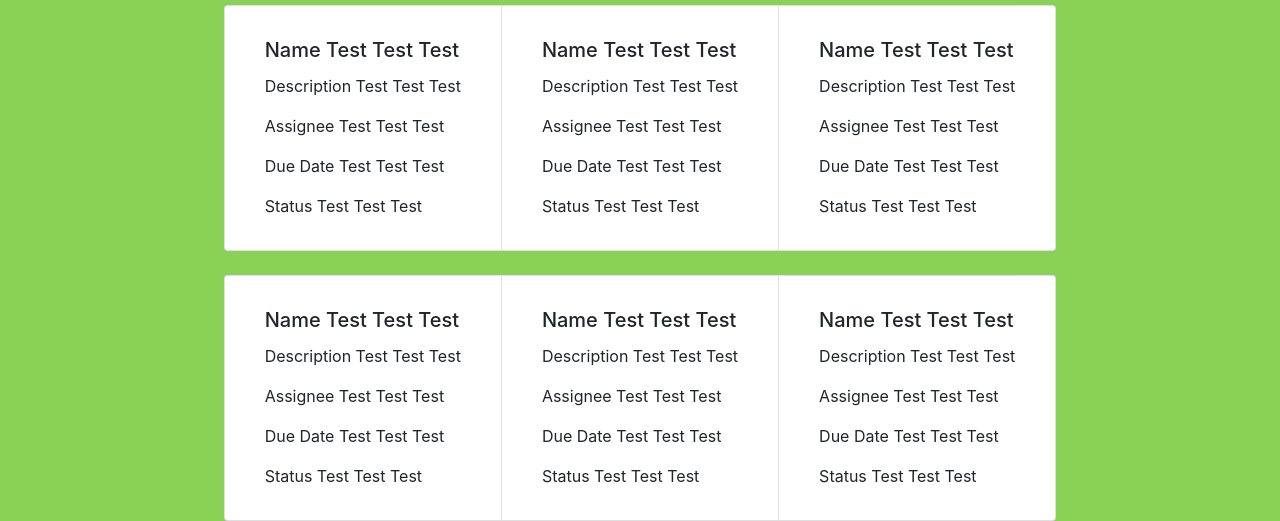
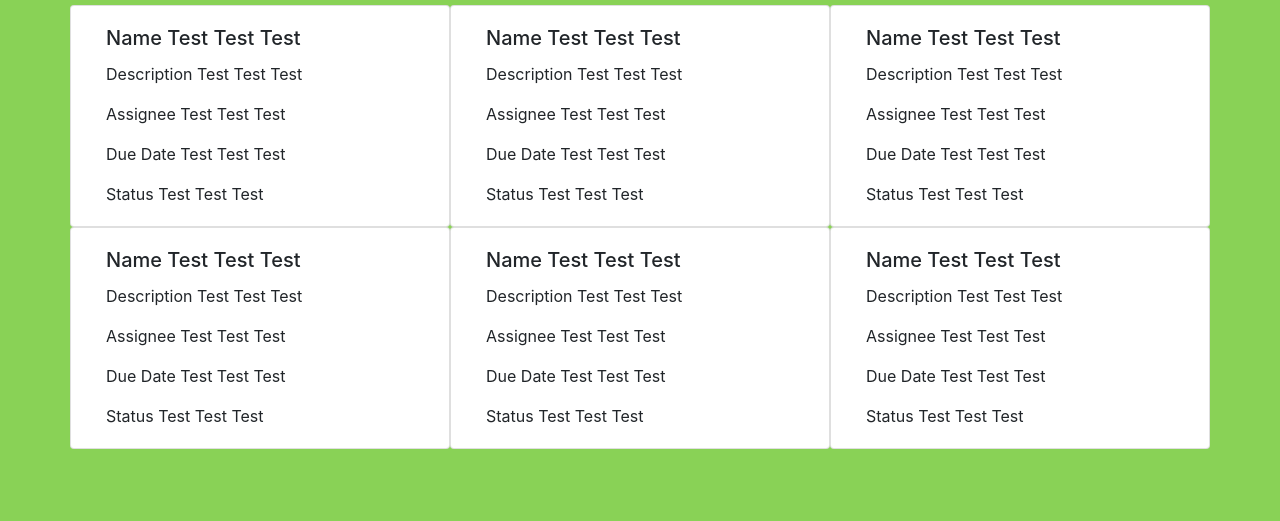
Before and after one commit to Rsiow/task-app, a plain HTML site: page index.html in a window 1280 px wide. Shown: the part 604-1125 px from the top of the page. After the commit the page ends 1053 px from the top, so only its background shows below. Drawn offline with nearby package versions, Linux system fonts and the light colour scheme.

Commit message:
changes to card layout

```diff
--- a/index.html
+++ b/index.html
@@ -113,8 +113,9 @@
             <h2>Tasks: </h2>
         </div>
         <div class="row justify-content-center">
-            <ul class="list-group list-group-horizontal">
-                <li class="list-group-item">
+            <!-- <ul class="list-group list-group-horizontal"> -->
+                <!-- <li class="list-group-item"> -->
+             <div class="col card">
                 <div class="card-body">
                     <h5 class="card-title">Name Test Test Test</h5>
                     <p class="card-text">Description Test Test Test</p>
@@ -122,8 +123,10 @@
                     <p class="card-text">Due Date Test Test Test</p>
                     <p class="card-text">Status Test Test Test</p>
                 </div>
-                </li>
-                <li class="list-group-item">
+            </div>
+                <!-- </li> -->
+                <!-- <li class="list-group-item"> -->
+            <div class="col card">
                 <div class="card-body">
                     <h5 class="card-title">Name Test Test Test</h5>
                     <p class="card-text">Description Test Test Test</p>
@@ -131,8 +134,10 @@
                     <p class="card-text">Due Date Test Test Test</p>
                     <p class="card-text">Status Test Test Test</p>
                 </div>
-                </li>
-                <li class="list-group-item">
+            </div>
+                <!-- </li> -->
+                <!-- <li class="list-group-item"> -->
+            <div class="col card">
                 <div class="card-body">
                     <h5 class="card-title">Name Test Test Test</h5>
                     <p class="card-text">Description Test Test Test</p>
@@ -140,12 +145,14 @@
                     <p class="card-text">Due Date Test Test Test</p>
                     <p class="card-text">Status Test Test Test</p>
                 </div>
-                </li>
-            </ul>
+            </div>
+                <!-- </li> -->
+            <!-- </ul> -->
         </div>
         <div class="row justify-content-center">
-            <ul class="list-group list-group-horizontal mt-4">
-                <li class="list-group-item">
+            <!-- <ul class="list-group list-group-horizontal mt-4"> -->
+                <!-- <li class="list-group-item"> -->
+             <div class="col card">
                 <div class="card-body">
                     <h5 class="card-title">Name Test Test Test</h5>
                     <p class="card-text">Description Test Test Test</p>
@@ -153,8 +160,10 @@
                     <p class="card-text">Due Date Test Test Test</p>
                     <p class="card-text">Status Test Test Test</p>
                 </div>
-                </li>
-                <li class="list-group-item">
+             </div>
+                <!-- </li> -->
+                <!-- <li class="list-group-item"> -->
+            <div class="col card">
                 <div class="card-body">
                     <h5 class="card-title">Name Test Test Test</h5>
                     <p class="card-text">Description Test Test Test</p>
@@ -162,8 +171,10 @@
                     <p class="card-text">Due Date Test Test Test</p>
                    <p class="card-text">Status Test Test Test</p>
                 </div>
-                </li>
-                <li class="list-group-item">
+            </div>
+                <!-- </li> -->
+                <!-- <li class="list-group-item"> -->
+            <div class="col card">
                 <div class="card-body">
                     <h5 class="card-title">Name Test Test Test</h5>
                     <p class="card-text">Description Test Test Test</p>
@@ -171,8 +182,9 @@
                     <p class="card-text">Due Date Test Test Test</p>
                     <p class="card-text">Status Test Test Test</p>
                 </div>
-                </li>
-            </ul>
+            </div>
+                <!-- </li> -->
+            <!-- </ul> -->
         </div>
 
     </div>
```
Lines whose indentation alone changed are shown as unchanged.
